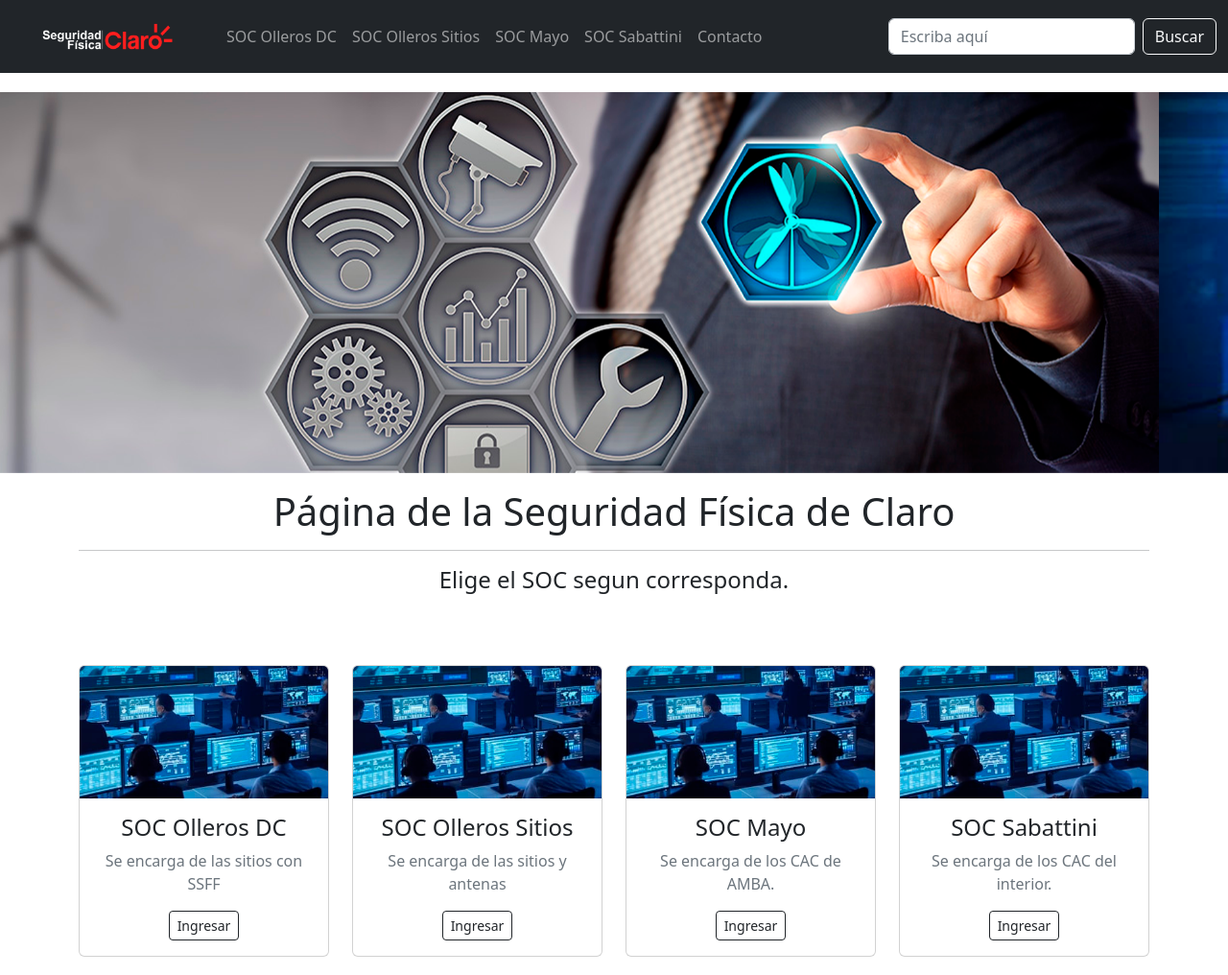
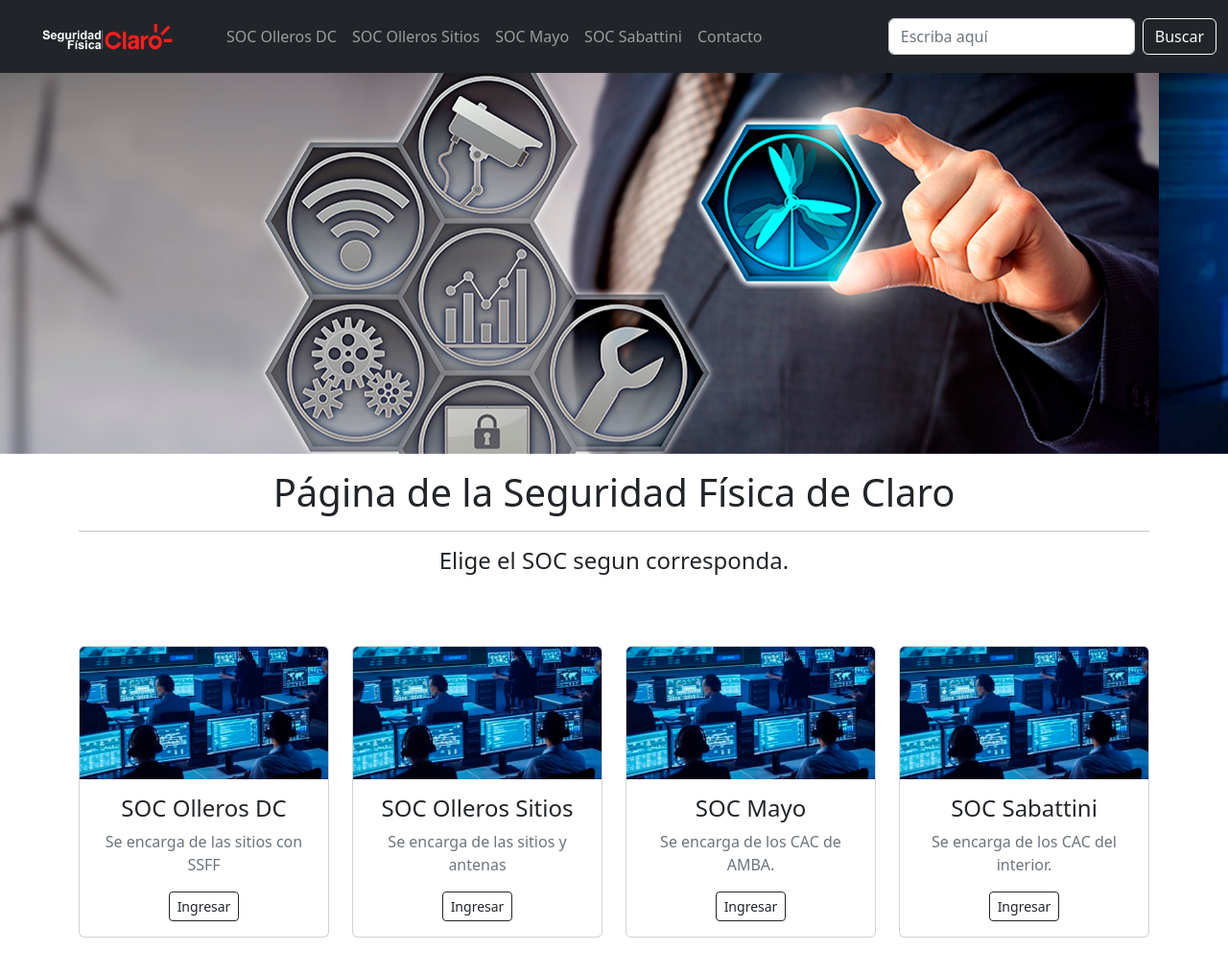
Before and after one commit to Pablolopez89/Pablo-33145, a website: page index.html in a window 1280 px wide. Shown: the top 1016 px of the page at 96% size. Drawn offline with nearby package versions, Linux system fonts and the light colour scheme.

Commit message:
se quito los height del footer y header.

```diff
--- a/scss/style.scss
+++ b/scss/style.scss
@@ -15,9 +15,7 @@
 
 #body {
     height: 250vh;
-    position: relative;
     #header {
-        height: 12vh;
         padding-left: 0px;
         padding-right: 0px;
         nav {
@@ -59,7 +57,7 @@
         }
     }
     #footer {
-        height: 20vh;
+
         background-color: #1e1f1e;
         width: 100%;
         div {
```
Also changed, not shown: css/style.css.
